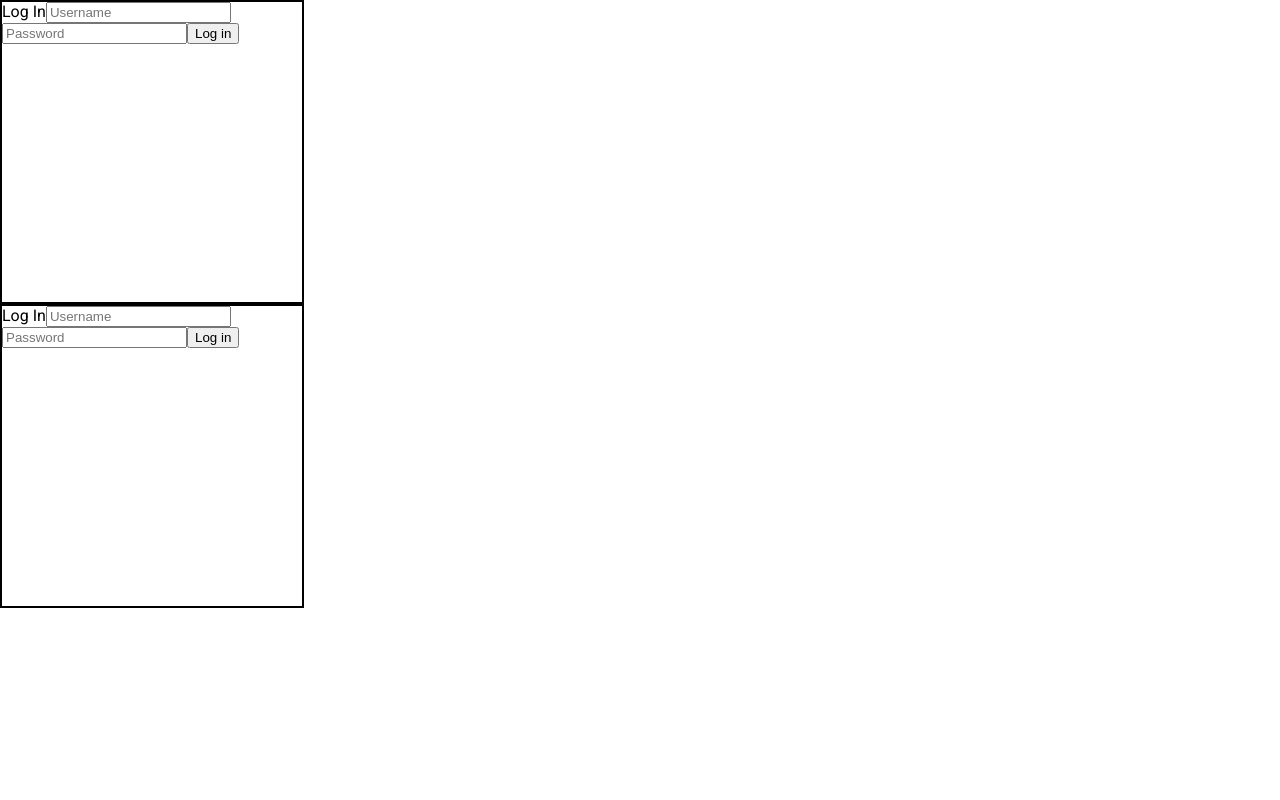
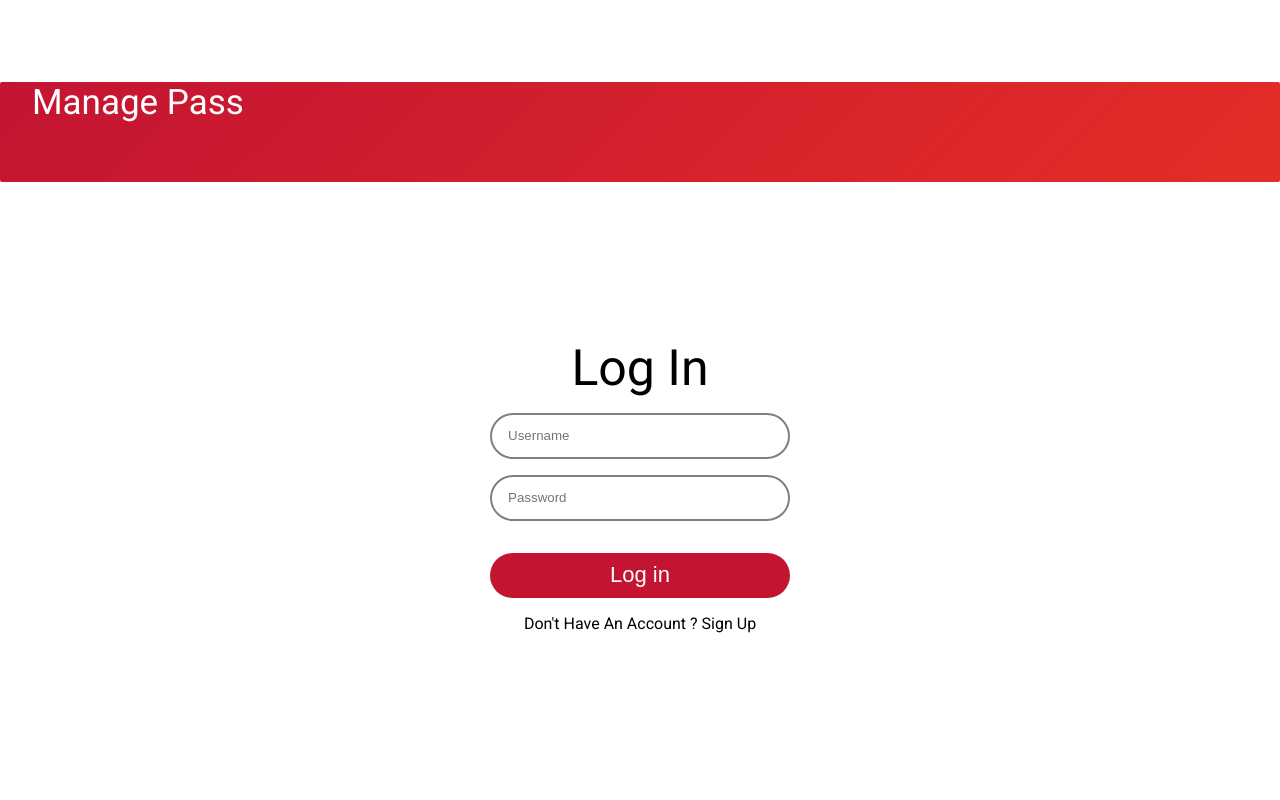
Before and after one commit to juandavidid/App_Password_Manager, an Angular app: page /login in a window 1280 px wide. Shown: the top 800 px of the page. Built offline with nearby package versions, Linux system fonts and the light colour scheme.

Commit message:
Login: estilos y Maquetacion a los campos de entrada y componentes hijos

```diff
--- a/src/app/Pages/login/login/login.component.css
+++ b/src/app/Pages/login/login/login.component.css
@@ -1,5 +1,28 @@
 .container-items-login {
   width: 300px;
   height: 300px;
-  border: 2px solid black;
+  /*border: 2px solid black;*/
+  margin-bottom: 80px;
+  display: flex;
+  flex-direction: column;
 }
+
+.container-curva {
+  width: 100vw;
+  height: 100px;
+  margin-bottom: 27px;
+  border-radius: 2px;
+  background: linear-gradient(135deg, #c31432, #e52d27); /* Degradado rojo */
+}
+
+input {
+  height: 40px;
+  border-radius: 32px;
+  border: 2px solid gray;
+  padding-left: 16px;
+}
+
+input:focus {
+  outline: none;
+  background-color: #e2dedf; /* rosado claro */
+}
--- a/src/app/Pages/login/login/login.component.html
+++ b/src/app/Pages/login/login/login.component.html
@@ -1,8 +1,56 @@
-<div>
+<div
+  [ngStyle]="{
+    height: '100vh',
+    display: 'flex',
+    'justify-content': 'center',
+    'align-items': 'center',
+    'flex-direction': 'column',
+    gap: '130px'
+  }"
+>
+  <div class="container-curva">
+    <span
+      [ngStyle]="{ 'margin-left': '32px', 'font-size': '35px', color: 'white' }"
+      >Manage Pass</span
+    >
+  </div>
+  <!--Contenedor Login-->
   <div class="container-items-login">
-    <span>Log In</span>
-    <input type="text" placeholder="Username" />
+    <span
+      [ngStyle]="{
+        'margin-bottom': '16px',
+        'text-align': 'center',
+        'font-size': '50px'
+      }"
+      >Log In</span
+    >
+    <input
+      [ngStyle]="{ 'margin-bottom': '16px' }"
+      type="text"
+      placeholder="Username"
+    />
     <input type="text" placeholder="Password" />
-    <button>Log in</button>
+    <button
+      [ngStyle]="{
+        height: '45px',
+        'border-radius': '32px',
+        'margin-top': '32px',
+        'font-size': '22px',
+        'background-color': '#c31432',
+        color: 'white',
+        border: 'none'
+      }"
+      [routerLink]="['/home', 'true']"
+    >
+      Log in
+    </button>
+    <span
+      [ngStyle]="{
+        'text-align': 'center',
+        'margin-top': '16px',
+        'font-size': '16px'
+      }"
+      >Don't Have An Account ? Sign Up</span
+    >
   </div>
 </div>
--- a/src/app/app.component.html
+++ b/src/app/app.component.html
@@ -1,5 +1,13 @@
 <!--Componente principal
 <app-home />
 -->
-<app-login></app-login>
+<!--<app-login></app-login>-->
+
+<ng-container *ngIf="statusComponet">
+  <app-login></app-login>
+</ng-container>
+<ng-container *ngIf="valor">
+  <app-home />
+</ng-container>
+
 <router-outlet />
--- a/src/app/app.component.ts
+++ b/src/app/app.component.ts
@@ -1,15 +1,39 @@
-import { Component } from '@angular/core';
+import { Component, OnInit } from '@angular/core';
 import { RouterOutlet } from '@angular/router';
 
 //Importar Componentes
 import { HomeComponent } from './Pages/home/home/home.component';
 import { LoginComponent } from './Pages/login/login/login.component';
+// Modulo Para Extraer parametros de la ruta
+import { ActivatedRoute } from '@angular/router';
+// Estructuras de control
+import { NgIf } from '@angular/common';
+
 @Component({
   selector: 'app-root',
-  imports: [RouterOutlet, HomeComponent, LoginComponent],
+  imports: [RouterOutlet, HomeComponent, LoginComponent, NgIf],
   templateUrl: './app.component.html',
   styleUrl: './app.component.css',
 })
-export class AppComponent {
+export class AppComponent implements OnInit {
+  // Atributos - Variables
   title = 'App_Password_Manager';
+  statusComponet: boolean = true; // su valor muestra que componente - renderiza
+  valor?: boolean = false;
+
+  // Constructor
+  constructor(private _route: ActivatedRoute) {
+    console.log('Valor desde constructor', this.statusComponet);
+  }
+
+  ngOnInit(): void {
+    this._route.params.subscribe((params) => {
+      this.valor = params['valueBooleans'];
+      if (this.valor) {
+        this.statusComponet = false;
+        console.log(this.statusComponet);
+      }
+      console.log(this.valor);
+    });
+  }
 }
```
Also changed, not shown: src/app/Pages/home/home/home.component.ts (+10 -1 lines), src/app/Pages/login/login/login.component.ts (+6 -5 lines).
